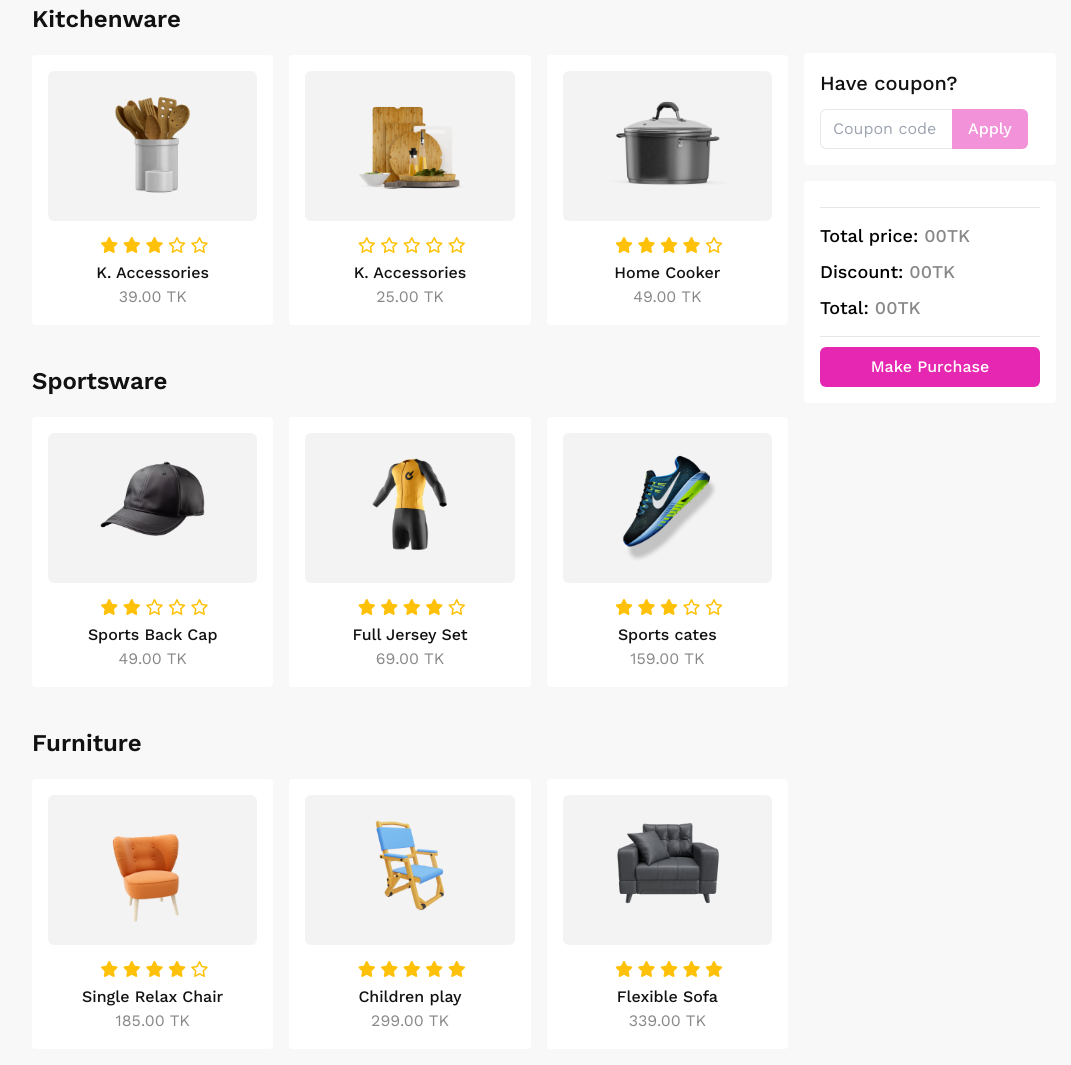
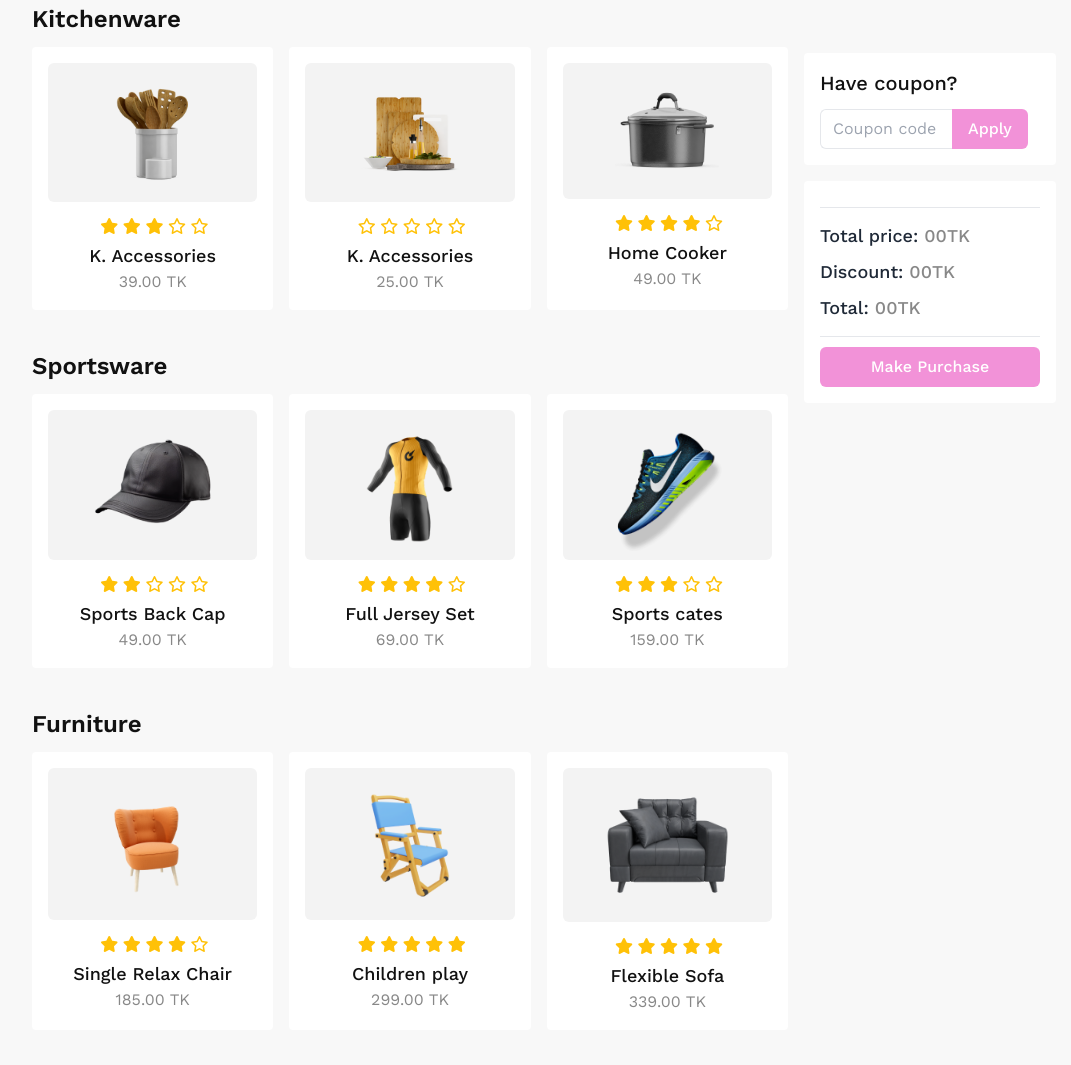
Before and after one commit to ashrafulrifaz/summer-sale-ph, a plain HTML site: page index.html in a window 1280 px wide. Shown: the part 685-1750 px from the top of the page, without its empty margins (96-1167 px from the left). Drawn offline with nearby package versions, Linux system fonts and the light colour scheme.

Commit message:
Completed

```diff
--- a/index.html
+++ b/index.html
@@ -1,8 +1,9 @@
 <!DOCTYPE html>
-<html lang="en">
+<html lang="en" data-theme="light">
 <head>
    <meta charset="UTF-8">
    <meta name="viewport" content="width=device-width, initial-scale=1.0">
+   <link href="https://cdn.jsdelivr.net/npm/daisyui@3.5.1/dist/full.css" rel="stylesheet" type="text/css" />
    <script src="https://cdn.tailwindcss.com"></script>
    <link href="https://fonts.googleapis.com/css2?family=Work+Sans:wght@300;400;500;600;700&display=swap" rel="stylesheet">
    <script src="https://kit.fontawesome.com/73981c9111.js" crossorigin="anonymous"></script>
@@ -16,7 +17,7 @@
          <div class="flex flex-col lg:flex-row gap-5 items-center">
             <div class="w-full lg:w-1/2 text-center">
                <p class="text-xl font-medium text-[#111111]">---SALE FEVER---</p>
-               <h2 class="my-5 text-5xl font-bold leading-tight">Purchase TK 200 or above & get <span class="text-[#E527B2]">20% off</span></h2>
+               <h2 class="my-5 text-5xl font-bold leading-tight text-[#111]">Purchase TK 200 or above & get <span class="text-[#E527B2]">20% off</span></h2>
                <div>
                   <p class="text-base font-medium text-[#111111]">Use Promo Code <span class="bg-[#E527B2] py-1.5 px-4 text-white rounded-md text-base font-medium ml-2">SELL200</span></p>
                </div>
@@ -35,11 +36,11 @@
             <div class="w-full lg:w-3/4">
                <!-- kitchen items -->
                <div>
-                  <h3 class="text-2xl font-semibold text-[#111] mb-5">Kitchenware</h3>
+                  <h3 class="text-2xl font-semibold text-[#111] mb-3">Kitchenware</h3>
                   <div class="grid grid-cols-1 md:grid-cols-2 lg:grid-cols-3 gap-4">
                      <div id="products" class="bg-white rounded p-4 text-center hover:cursor-pointer">
-                        <div class="rounded-md w-full h-[150px] bg-[#F3F3F3] pt-5">
-                           <img src="images/prod1.png" class="rounded-md w-[35%] lg:w-[40%] mx-auto">
+                        <div class="rounded-md w-full bg-[#F3F3F3] py-5">
+                           <img src="images/prod1.png" class="rounded-md w-20 h-auto mx-auto">
                         </div>
                         <div class="flex grid grid-cols-5 justify-center gap-2 mt-4 mb-2 w-1/2 mx-auto">
                            <i class="fa-solid fa-star text-[#FFC107]"></i>
@@ -48,12 +49,12 @@
                            <i class="fa-regular fa-star text-[#FFC107]"></i>
                            <i class="fa-regular fa-star text-[#FFC107]"></i>
                         </div>
-                        <p class="font-medium text-base text-[#111111]">K. Accessories</p>
+                        <p class="font-medium text-lg text-[#111111]">K. Accessories</p>
                         <p class="font-normal text-base text-[#11111180]"><span >39.00</span> TK</p>
                      </div>
                      <div id="products" class="bg-white rounded p-4 text-center hover:cursor-pointer">
-                        <div class="rounded-md w-full h-[150px] bg-[#F3F3F3] pt-5">
-                           <img src="images/prod2.png" class="rounded-md w-[50%] lg:w-[55%] mx-auto">
+                        <div class="rounded-md w-full bg-[#F3F3F3] py-5">
+                           <img src="images/prod2.png" class="rounded-md w-[6.5rem] h-auto mx-auto">
                         </div>
                         <div class="flex grid grid-cols-5 justify-center gap-2 mt-4 mb-2 w-1/2 mx-auto">
                            <i class="fa-regular fa-star text-[#FFC107]"></i>
@@ -62,12 +63,12 @@
                            <i class="fa-regular fa-star text-[#FFC107]"></i>
                            <i class="fa-regular fa-star text-[#FFC107]"></i>
                         </div>
-                        <p class="font-medium text-base text-[#111111]">K. Accessories</p>
+                        <p class="font-medium text-lg text-[#111111]">K. Accessories</p>
                         <p class="font-normal text-base text-[#11111180]"><span >25.00</span> TK</p>
                      </div>
                      <div id="products" class="bg-white rounded p-4 text-center hover:cursor-pointer">
-                        <div class="rounded-md w-full h-[150px] bg-[#F3F3F3] pt-5">
-                           <img src="images/prod3.png" class="rounded-md w-[50%] w-[55%] mx-auto">
+                        <div class="rounded-md bg-[#F3F3F3] py-5">
+                           <img src="images/prod3.png" class="rounded-md w-[6.5rem] h-auto mx-auto">
                         </div>
                         <div class="flex grid grid-cols-5 justify-center gap-2 mt-4 mb-2 w-1/2 mx-auto">
                            <i class="fa-solid fa-star text-[#FFC107]"></i>
@@ -76,18 +77,18 @@
                            <i class="fa-solid fa-star text-[#FFC107]"></i>
                            <i class="fa-regular fa-star text-[#FFC107]"></i>
                         </div>
-                        <p class="font-medium text-base text-[#111111]">Home Cooker</p>
+                        <p class="font-medium text-lg text-[#111111]">Home Cooker</p>
                         <p class="font-normal text-base text-[#11111180]"><span >49.00</span> TK</p>
                      </div>
                   </div>
                </div>
                <!-- sports items -->
                <div class="mt-10">
-                  <h3 class="text-2xl font-semibold text-[#111] mb-5">Sportsware</h3>
+                  <h3 class="text-2xl font-semibold text-[#111] mb-3">Sportsware</h3>
                   <div class="grid grid-cols-1 md:grid-cols-2 lg:grid-cols-3 gap-4">
                      <div id="products" class="bg-white rounded p-4 text-center hover:cursor-pointer">
-                        <div class="rounded-md w-full h-[150px] bg-[#F3F3F3] pt-5">
-                           <img src="images/prod4.png" class="rounded-md w-[50%] lg:w-[55%] mx-auto">
+                        <div class="rounded-md w-full h-[150px] bg-[#F3F3F3] py-5">
+                           <img src="images/prod4.png" class="rounded-md w-32 h-auto mx-auto">
                         </div>
                         <div class="flex grid grid-cols-5 justify-center gap-2 mt-4 mb-2 w-1/2 mx-auto">
                            <i class="fa-solid fa-star text-[#FFC107]"></i>
@@ -96,12 +97,12 @@
                            <i class="fa-regular fa-star text-[#FFC107]"></i>
                            <i class="fa-regular fa-star text-[#FFC107]"></i>
                         </div>
-                        <p class="font-medium text-base text-[#111111]">Sports Back Cap</p>
+                        <p class="font-medium text-lg text-[#111111]">Sports Back Cap</p>
                         <p class="font-normal text-base text-[#11111180]"><span >49.00</span> TK</p>
                      </div>
                      <div id="products" class="bg-white rounded p-4 text-center hover:cursor-pointer">
-                        <div class="rounded-md w-full h-[150px] bg-[#F3F3F3] pt-5">
-                           <img src="images/prod5.png" class="rounded-md w-[35%] lg:w-[40%] mx-auto">
+                        <div class="rounded-md w-full h-[150px] bg-[#F3F3F3] py-5">
+                           <img src="images/prod5.png" class="rounded-md w-24 h-auto mx-auto">
                         </div>
                         <div class="flex grid grid-cols-5 justify-center gap-2 mt-4 mb-2 w-1/2 mx-auto">
                            <i class="fa-solid fa-star text-[#FFC107]"></i>
@@ -110,12 +111,12 @@
                            <i class="fa-solid fa-star text-[#FFC107]"></i>
                            <i class="fa-regular fa-star text-[#FFC107]"></i>
                         </div>
-                        <p class="font-medium text-base text-[#111111]">Full Jersey Set</p>
+                        <p class="font-medium text-lg text-[#111111]">Full Jersey Set</p>
                         <p class="font-normal text-base text-[#11111180]"><span >69.00</span> TK</p>
                      </div>
                      <div id="products" class="bg-white rounded p-4 text-center hover:cursor-pointer">
-                        <div class="rounded-md w-full h-[150px] bg-[#F3F3F3] pt-5">
-                           <img src="images/prod6.png" class="rounded-md w-[50%] lg:w-[55%] mx-auto">
+                        <div class="rounded-md w-full h-[150px] bg-[#F3F3F3] py-5">
+                           <img src="images/prod6.png" class="rounded-md w-32 h-auto mx-auto">
                         </div>
                         <div class="flex grid grid-cols-5 justify-center gap-2 mt-4 mb-2 w-1/2 mx-auto">
                            <i class="fa-solid fa-star text-[#FFC107]"></i>
@@ -124,18 +125,18 @@
                            <i class="fa-regular fa-star text-[#FFC107]"></i>
                            <i class="fa-regular fa-star text-[#FFC107]"></i>
                         </div>
-                        <p class="font-medium text-base text-[#111111]">Sports cates</p>
+                        <p class="font-medium text-lg text-[#111111]">Sports cates</p>
                         <p class="font-normal text-base text-[#11111180]"><span>159.00</span> TK</p>
                      </div>
                   </div>
                </div>
                <!-- furniture items -->
                <div class="mt-10">
-                  <h3 class="text-2xl font-semibold text-[#111] mb-5">Furniture</h3>
+                  <h3 class="text-2xl font-semibold text-[#111] mb-3">Furniture</h3>
                   <div class="grid grid-cols-1 md:grid-cols-2 lg:grid-cols-3 gap-4">
                      <div id="products" class="bg-white rounded p-4 text-center hover:cursor-pointer">
-                        <div class="rounded-md w-full min-h-[150px] bg-[#F3F3F3] pt-5">
-                           <img src="images/prod7.png" class="rounded-md w-[45%] lg:w-[55%] mx-auto">
+                        <div class="rounded-md w-full bg-[#F3F3F3] py-5">
+                           <img src="images/prod7.png" class="rounded-md w-28 h-auto mx-auto">
                         </div>
                         <div class="flex grid grid-cols-5 justify-center gap-2 mt-4 mb-2 w-1/2 mx-auto">
                            <i class="fa-solid fa-star text-[#FFC107]"></i>
@@ -144,12 +145,12 @@
                            <i class="fa-solid fa-star text-[#FFC107]"></i>
                            <i class="fa-regular fa-star text-[#FFC107]"></i>
                         </div>
-                        <p class="font-medium text-base text-[#111111]">Single Relax Chair</p>
+                        <p class="font-medium text-lg text-[#111111]">Single Relax Chair</p>
                         <p class="font-normal text-base text-[#11111180]"><span>185.00</span> TK</p>
                      </div>
                      <div id="products" class="bg-white rounded p-4 text-center hover:cursor-pointer">
-                        <div class="rounded-md w-full h-[150px] bg-[#F3F3F3] pt-5">
-                           <img src="images/prod8.png" class="rounded-md w-[35%] lg:w-[40%] mx-auto">
+                        <div class="rounded-md w-full bg-[#F3F3F3] py-5">
+                           <img src="images/prod8.png" class="rounded-md w-24 h-auto mx-auto">
                         </div>
                         <div class="flex grid grid-cols-5 justify-center gap-2 mt-4 mb-2 w-1/2 mx-auto">
                            <i class="fa-solid fa-star text-[#FFC107]"></i>
@@ -158,12 +159,12 @@
                            <i class="fa-solid fa-star text-[#FFC107]"></i>
                            <i class="fa-solid fa-star text-[#FFC107]"></i>
                         </div>
-                        <p class="font-medium text-base text-[#111111]">Children play</p>
+                        <p class="font-medium text-lg text-[#111111]">Children play</p>
                         <p class="font-normal text-base text-[#11111180]"><span>299.00</span> TK</p>
                      </div>
                      <div id="products" class="bg-white rounded p-4 text-center hover:cursor-pointer">
-                        <div class="rounded-md w-full h-[150px] bg-[#F3F3F3] pt-5">
-                           <img src="images/prod9.png" class="rounded-md w-[50%] lg:w-[55%] mx-auto">
+                        <div class="rounded-md w-full bg-[#F3F3F3] py-5">
+                           <img src="images/prod9.png" class="rounded-md w-[8.5rem] h-auto mx-auto">
                         </div>
                         <div class="flex grid grid-cols-5 justify-center gap-2 mt-4 mb-2 w-1/2 mx-auto">
                            <i class="fa-solid fa-star text-[#FFC107]"></i>
@@ -172,7 +173,7 @@
                            <i class="fa-solid fa-star text-[#FFC107]"></i>
                            <i class="fa-solid fa-star text-[#FFC107]"></i>
                         </div>
-                        <p class="font-medium text-base text-[#111111]">Flexible Sofa</p>
+                        <p class="font-medium text-lg text-[#111111]">Flexible Sofa</p>
                         <p class="font-normal text-base text-[#11111180]"><span>339.00</span> TK</p>
                      </div>
                   </div>
@@ -195,7 +196,17 @@
                   <p class="text-lg leading-loose font-medium">Discount: <span id="discount-price" class="text-[#11111180]">00</span><span class="text-[#11111180]">TK</span></p>
                   <p class="text-lg leading-loose font-medium">Total: <span id="final-price" class="text-[#11111180]">00</span><span class="text-[#11111180]">TK</span></p>
                   <hr class="my-2.5">
-                  <button id="btn-purchase" class="text-white text-base font-medium bg-[#E527B2] rounded-md w-full py-2 px-4" disabled>Make Purchase</button>
+                  <button onclick="purchase_modal.showModal()" id="btn-purchase" class="text-white text-base font-medium bg-[#E527B280] rounded-md w-full py-2 px-4" disabled>Make Purchase</button>
+                  <dialog id="purchase_modal" class="modal">
+                     <form method="dialog" class="modal-box text-center py-16 px-5 w-4/5 md:w-2/5">
+                        <img src="images/congo.png" class="w-1/4 md:w-4/12 lg:w-1/4 mx-auto mb-3">
+                        <h2 class="font-bold text-3xl lg:text-4xl">Congratulations</h2>
+                        <p class="mt-3 text-base text-[#11111180] font-medium">You Purchase the product</p>
+                        <div class="modal-action">
+                           <button id="btn-home" class="text-white mx-auto text-base font-medium bg-[#E527B2] rounded-md py-2 px-4">Go Home</button>
+                        </div>
+                     </form>
+                  </dialog>
                </div>
             </div>
          </div>
```
Also changed, not shown: style/style.js (+19 -13 lines).
